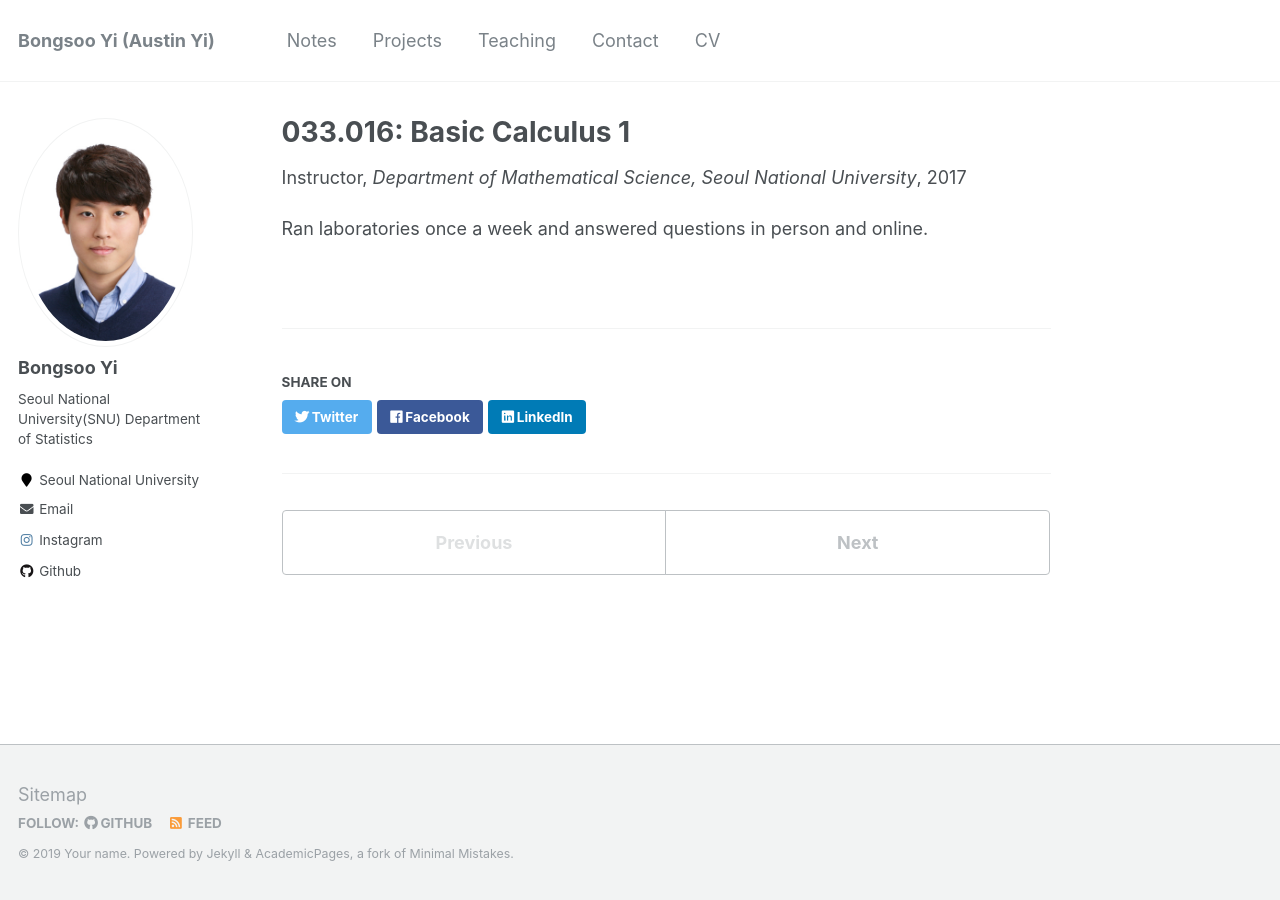
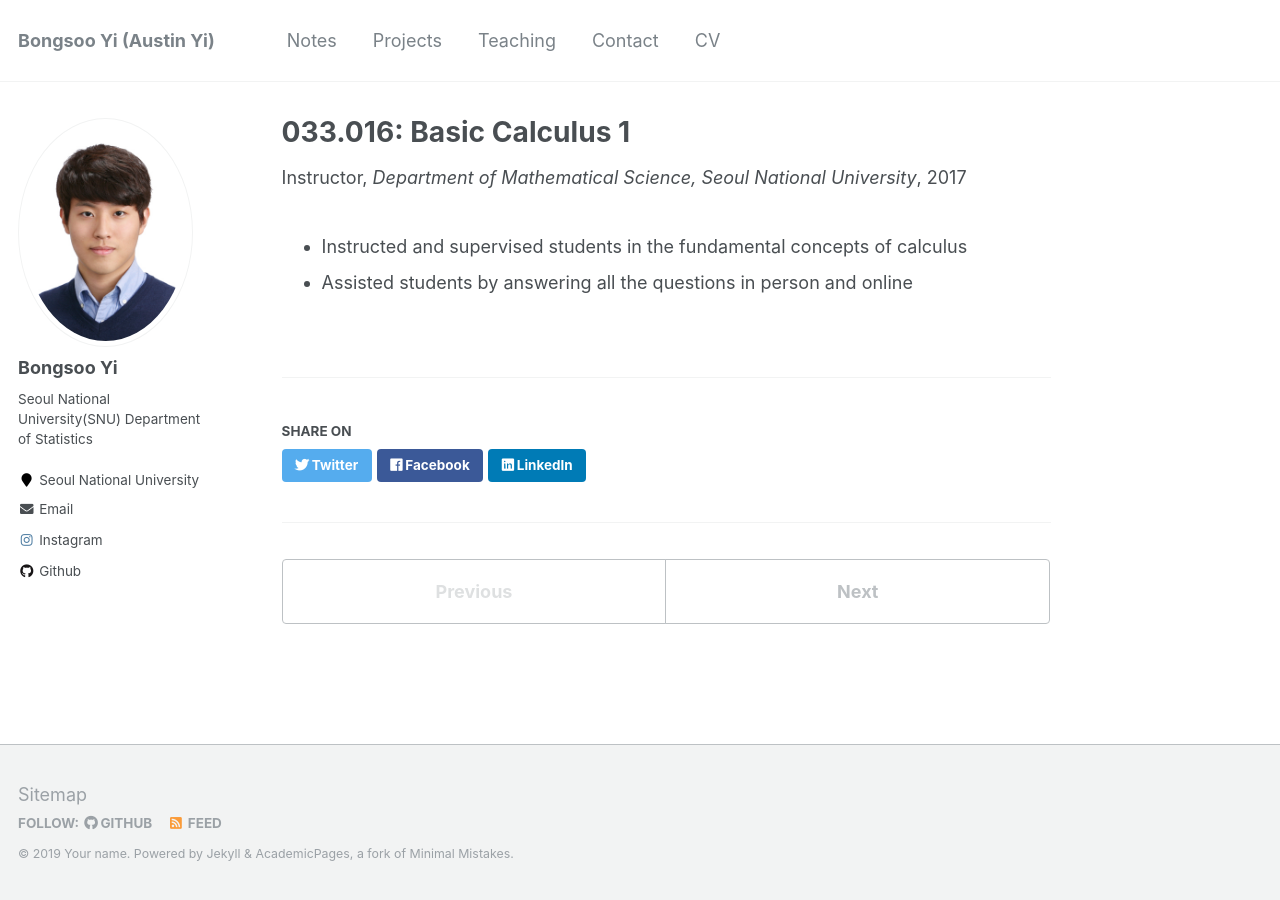
Before and after one commit to austinyi/austinyi.github.io, a Jekyll site: the page built from _teaching/2017-spring-teaching-2.md, in a window 1280 px wide. Built offline with Jekyll 4.4.1, drawn with Linux system fonts in a browser that asks for light colours.

Commit message:
Update 2017-spring-teaching-2.md

```diff
--- a/_teaching/2017-spring-teaching-2.md
+++ b/_teaching/2017-spring-teaching-2.md
@@ -8,4 +8,5 @@ date: 2017-01-01
 location: "City, Country"
 ---
 
-Ran laboratories once a week and answered questions in person and online.
+* Instructed and supervised students in the fundamental concepts of calculus
+* Assisted students by answering all the questions in person and online
```
